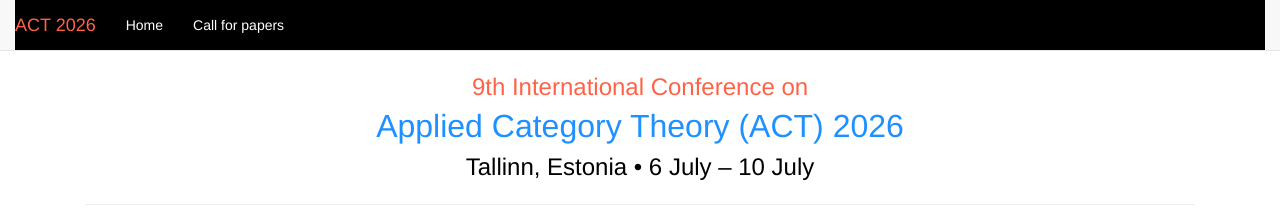
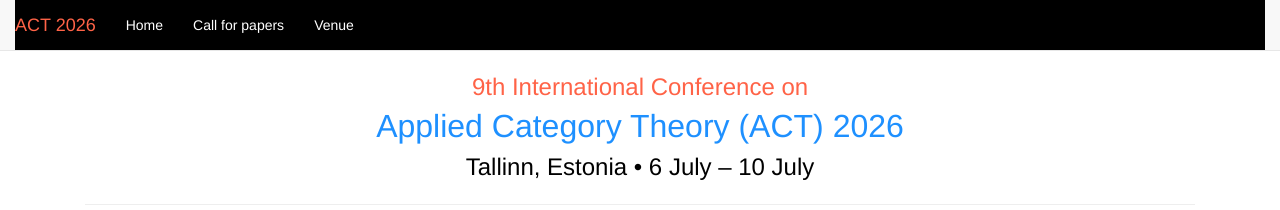
Before and after one commit to actconf2026/actconf2026.github.io, a Jekyll site: the page built from index.html, in a window 1280 px wide. Shown: the top 210 px of the page. Built offline with Jekyll 4.4.1, drawn with Linux system fonts in a browser that asks for light colours.

Commit message:
Added a venue page

```diff
--- a/_layouts/act.html
+++ b/_layouts/act.html
@@ -53,6 +52,7 @@
           <ul class="dropdown-menu">-->
 	    <!-- <li><a href="papers.html">Papers</a></li> -->
 	    <li><a href="cfp.html">Call for papers</a></li>
+      <li><a href="local.html">Venue</a></li>
 	    <!--	    <li><a href="cfw.php">Call for Workshops</a></li>  -->
 <!--        <li class="dropdown">          <a href="#" class="dropdown-toggle" data-toggle="dropdown" role="button" aria-haspopup="true" aria-expanded="false">Business meeting<span class="caret"></span></a>
           <ul class="dropdown-menu">
```
Also changed, not shown: other parts of _layouts/act.html (+0 -1 lines).
